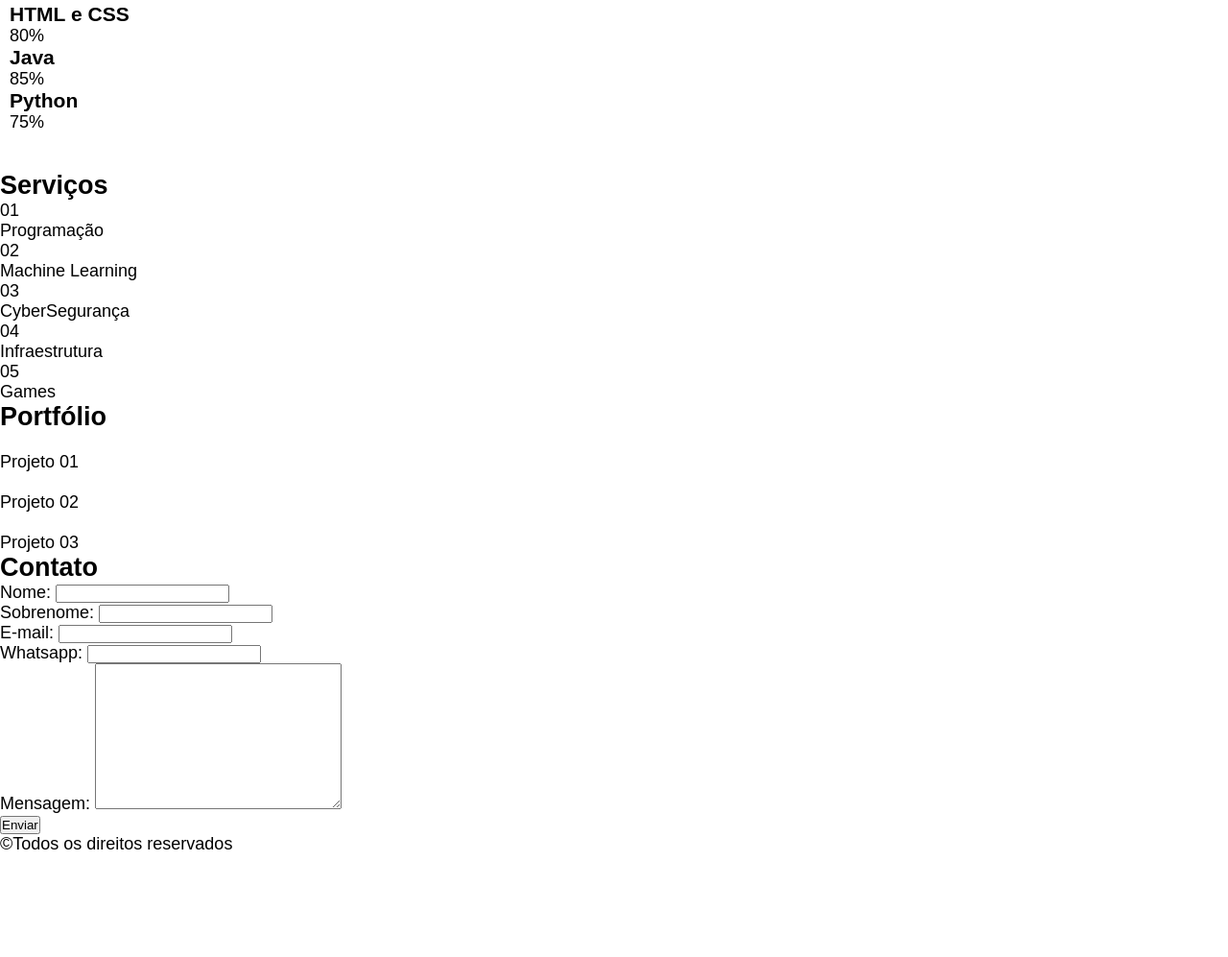
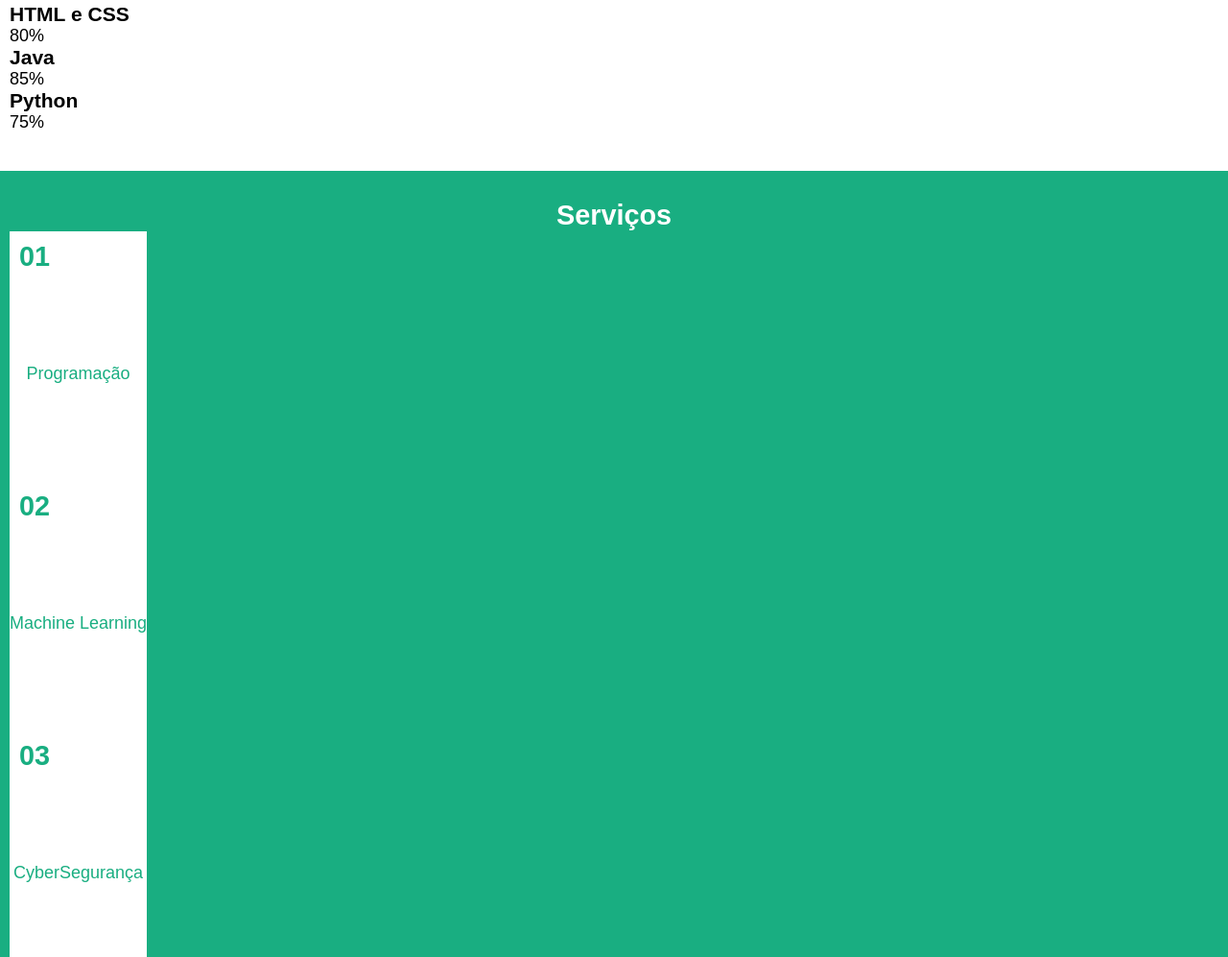
Before and after one commit to MichasBaiano/Portfolio-Online, a website: page index.html in a window 1280 px wide. Shown: the part 1003-2000 px from the top of the page at 96% size. Before the commit the page ends 1893 px from the top, so only its background shows below. Drawn offline with Linux system fonts and the light colour scheme.

Commit message:
Section Serviços
Iniciando a estilização da section Serviços e um tentativa de carrossel

```diff
--- a/index.html
+++ b/index.html
@@ -80,7 +80,7 @@
 
             <section class="servicos">
                 <div class="container">
-                    <div class="h-title">
+                    <div class="s-title">
                         <h2>Serviços</h2>
                     </div>
                     <div class="s-carrossel">
--- a/style.scss
+++ b/style.scss
@@ -161,3 +161,98 @@ body, html{
         }
     }
 }
+
+/* Serviços */
+.webview{
+    .servicos{
+        width: 100%;
+        background-color: config.$color-green;
+        color: config.$color-white;
+
+        .container{
+            padding: 10px;
+
+            .s-title{
+                width: 100%;
+                text-align: center;
+                margin-top: 20px;
+                margin-bottom: 30ps;
+
+                h2{
+                    @include config.font-paragraf;
+                    font-size: 1.6rem;
+                    font-weight: bold;
+                    color: config.$color-white;
+                }
+            }
+
+            .s-carrossel{
+                display: flex;
+                flex-direction: column;
+                justify-content: center;
+                width: 100%;
+                margin-bottom: 30px;
+
+                .s-carrossel-container{
+                    display: flex;
+                    flex-direction: row;
+                    min-width: 100%;
+
+                    .s-carrossel-item{
+                        min-height: 260px;
+                        background-color: config.$color-white;
+                        color: config.$color-green;
+
+                        .title{
+                            width: 100%;
+                            padding: 10px;
+
+                            p{
+                                @include config.font-paragraf;
+                                font-size: 1.6rem;
+                                font-weight: bold;
+                            }
+                        }
+
+                        .body{
+                            display: flex;
+                            flex-direction: column;
+                            justify-content: center;
+                            align-items: center;
+                            width: 100%;
+                            min-height: 180px;
+
+                            .icon{
+                                display: flex;
+                                flex-direction: row;
+                                justify-content: center;
+                                align-items: center;
+                                 width: 100%;
+                                 margin-bottom: 10px;
+
+                                .span i{
+                                    font-size: 38px;
+                                }
+                            }
+
+                            .texto{
+                                display: flex;
+                                flex-direction: row;
+                                justify-content: center;
+                                align-items: center;
+                                width: 100%;
+                                min-height: 10px;
+
+                                p{
+                                    @include config.font-paragraf;
+                                    text-align: center;
+                                    font-size: 1.4rem;
+                                }
+                            }
+                        }
+                    }
+                }
+            }
+        }
+    }
+}
```
Also changed, not shown: assets/css/style.css, 1 other file.
